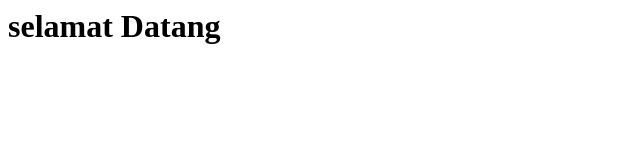
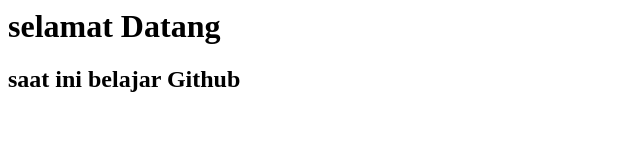
Before and after one commit to nongkrek/latihan-web-2020, a plain HTML site: page index.html in a window 1280 px wide. Shown: the whole page, without its empty margins (0-640 px from the left). Drawn offline with Linux system fonts and the light colour scheme.

Commit message:
perubahan kedua file index.html

```diff
--- a/index.html
+++ b/index.html
@@ -1,3 +1,4 @@
 <html>
     <h1>selamat Datang</h1>
+    <h2>saat ini belajar Github</h2>
 </html>
```
